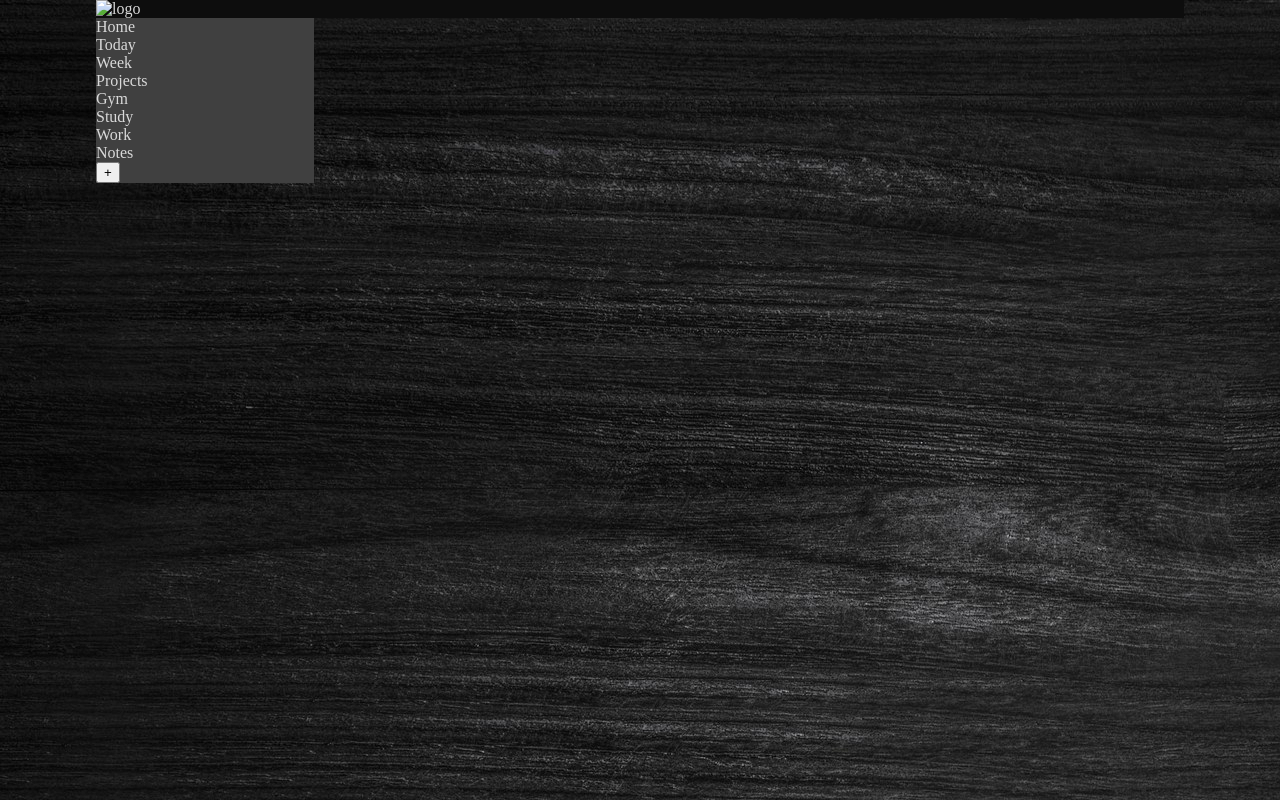
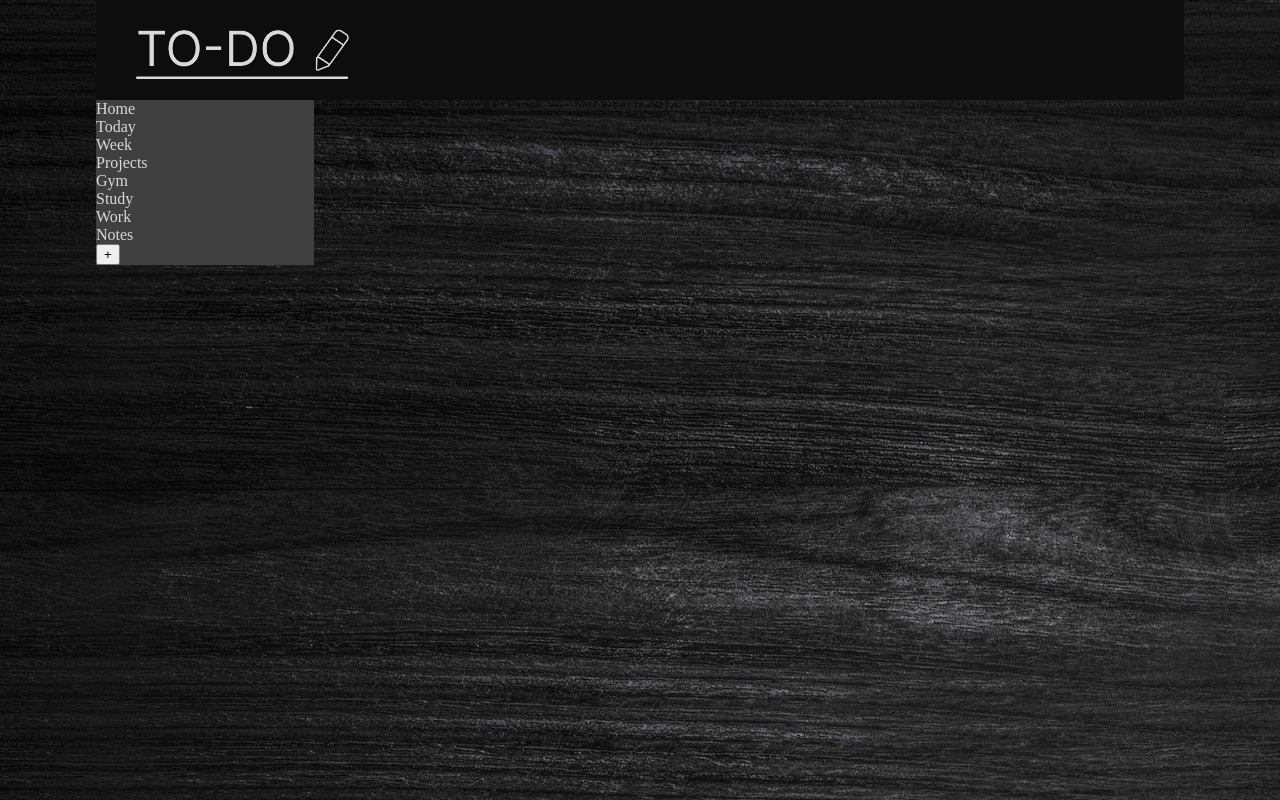
Before and after one commit to palezino/odin-to-do-list, a plain HTML site: page index.html in a window 1280 px wide. Drawn offline with Linux system fonts and the light colour scheme.

Commit message:
Add logo

```diff
--- a/index.html
+++ b/index.html
@@ -12,7 +12,7 @@
     <div class="container">
         <div class="header">
             <div class="logo">
-                <img src="" alt="logo">
+                <img src="./images/Group 2.png" alt="logo">
             </div>
             <div class="calendar"></div>
         </div>
--- a/style.css
+++ b/style.css
@@ -7,6 +7,11 @@ body {
     background-image: url(./images/brown-wooden-textured-flooring-background.jpg);
 
     color: #D9D9D9;
+}
+
+img {
+    max-width: 100%;
+    height: 4em;
 }
 
 ul {
@@ -24,6 +29,7 @@ ul {
 
 .header {
     width: 100%;
+    padding: 1em 2.5em;
     background-color: #0D0D0D;
 }
 
```
Also changed, not shown: images/Group 1.png (added), images/Group 2.png (added).
